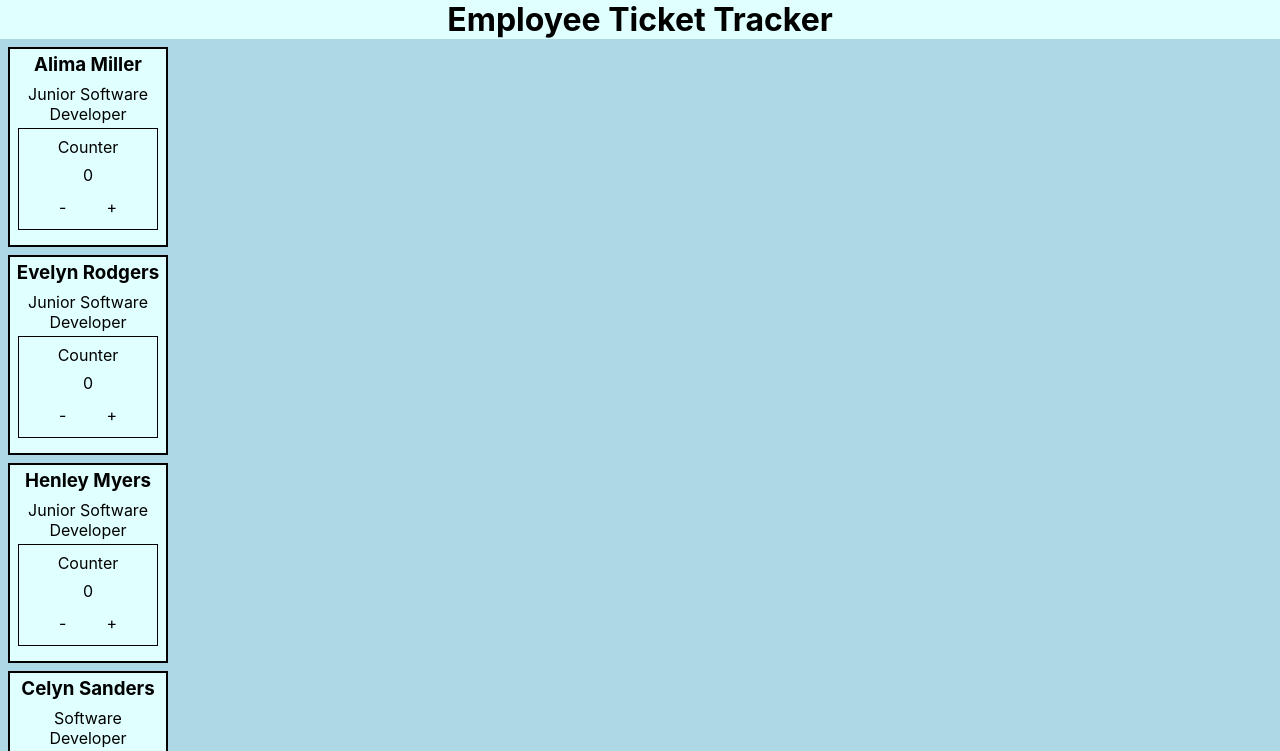
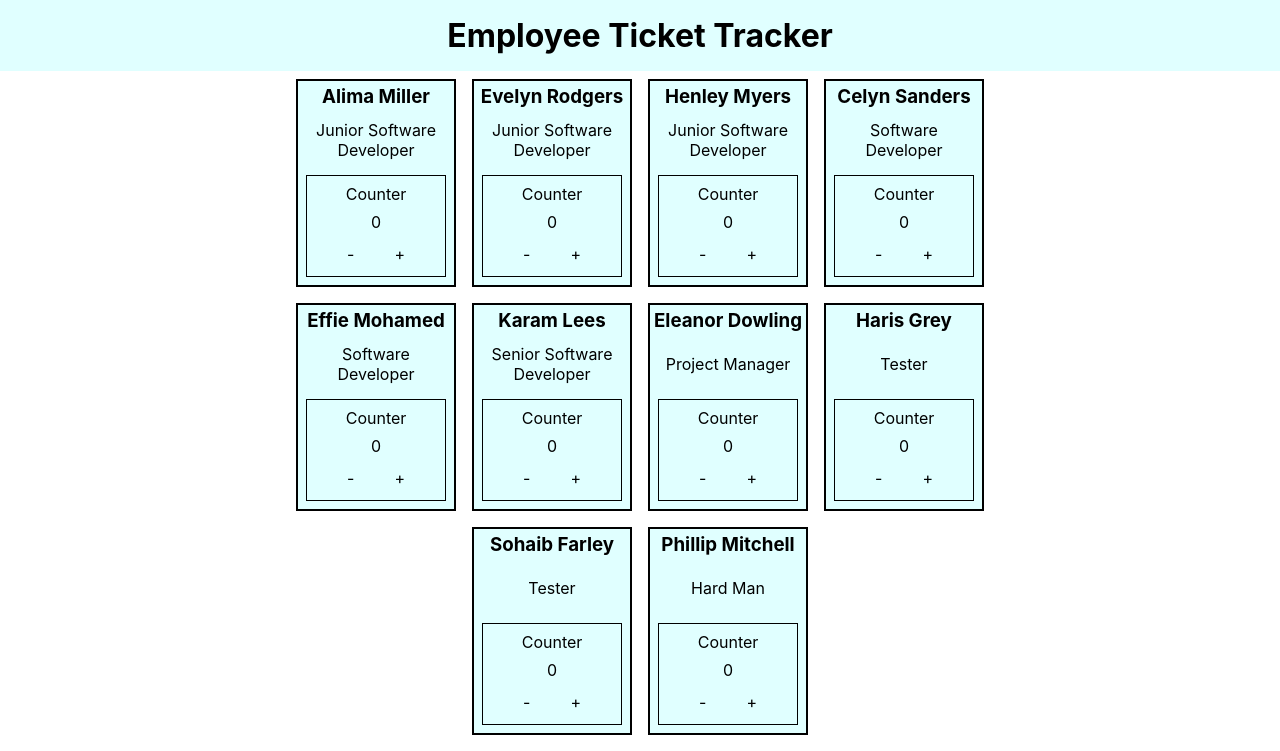
Before and after one commit to emmymitch/ticket-tracker, a React (Create React App) app: page / in a window 1280 px wide. Shown: the top 751 px of the page. Built offline with nearby package versions, Linux system fonts and the light colour scheme.

Commit message:
Fixed card flex display; adjusted card size as required

```diff
--- a/src/App.scss
+++ b/src/App.scss
@@ -2,8 +2,10 @@
 
 .app {
   text-align: center;
-  background-color: lightblue;
   color: $colour-black;
+  display: flex;
+  flex-direction: column;
+  align-items: center;
 }
 
 *{
@@ -14,4 +16,13 @@
 
 .header{
   background-color: lightcyan;
+  padding: 1rem;
+  width: 100%;
 }
+
+.tracker-section{
+  width: 60%;
+  display: flex;
+  justify-content: center;
+  flex-wrap: wrap;
+}
--- a/src/components/Counter/Counter.scss
+++ b/src/components/Counter/Counter.scss
@@ -1,6 +1,7 @@
 .counter-box{
     border: 1px solid black;
     width: 90%;
+    margin: 0.5rem;
 
     .increments > *{
         display: inline-block;
--- a/src/components/EmployeeCard/EmployeeCard.scss
+++ b/src/components/EmployeeCard/EmployeeCard.scss
@@ -2,14 +2,14 @@
 
 .team-card{
     width: 10rem;
-    height: 12.5rem;
+    height: 13rem;
 
     margin: 0.5rem;
     border: 2px solid black;
 
     display: flex;
     flex-direction: column;
-    justify-content: flex-start;
+    justify-content: space-between;
     align-items: center;
 
     background-color: lightcyan;
@@ -17,8 +17,4 @@
     & * {
         padding: 0.25rem;
     }
-
-    .counter-box{
-        justify-self: flex-end;
-    }
 }
```
